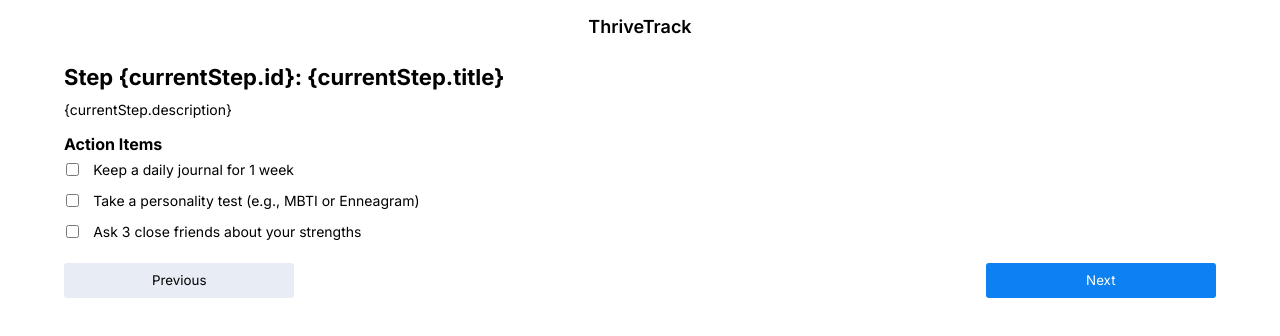
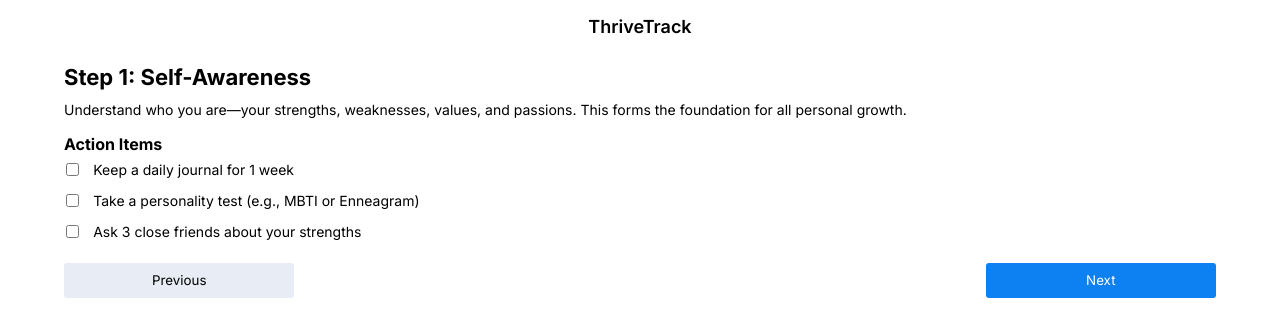
Before and after one commit to Adefenwa/ThriveTrack, a JavaScript app: page / in a window 1280 px wide. Shown: the top 336 px of the page. Built offline with nearby package versions, Linux system fonts and the light colour scheme; the HTML template or start-up script is replaced by a standard one.

Commit message:
added props to state

```diff
--- a/src/App.js
+++ b/src/App.js
@@ -10,9 +10,9 @@ export default function App() {
             <div className="container">
                 <Header />
                 <Steps
-                    number="{currentStep.id}"
-                    title="{currentStep.title}"
-                    description="{currentStep.description}"
+                    number={currentStep.id}
+                    title={currentStep.title}
+                    description={currentStep.description}
                 />
                 <Action />
                 <Buttons />
@@ -28,12 +28,11 @@ function Header() {
         </header>
     );
 }
-function Steps(props) {
-  console.log(props)
+function Steps({ number, title, description }) {
     return (
         <section className="steps">
-            <h2 className="step-text">Step {props.number}: {props.title}</h2>
-            <p className="body-text">{props.description}</p>
+            <h2 className="step-text">Step {number}: {title}</h2>
+            <p className="body-text">{description}</p>
         </section>
     );
 }
```
